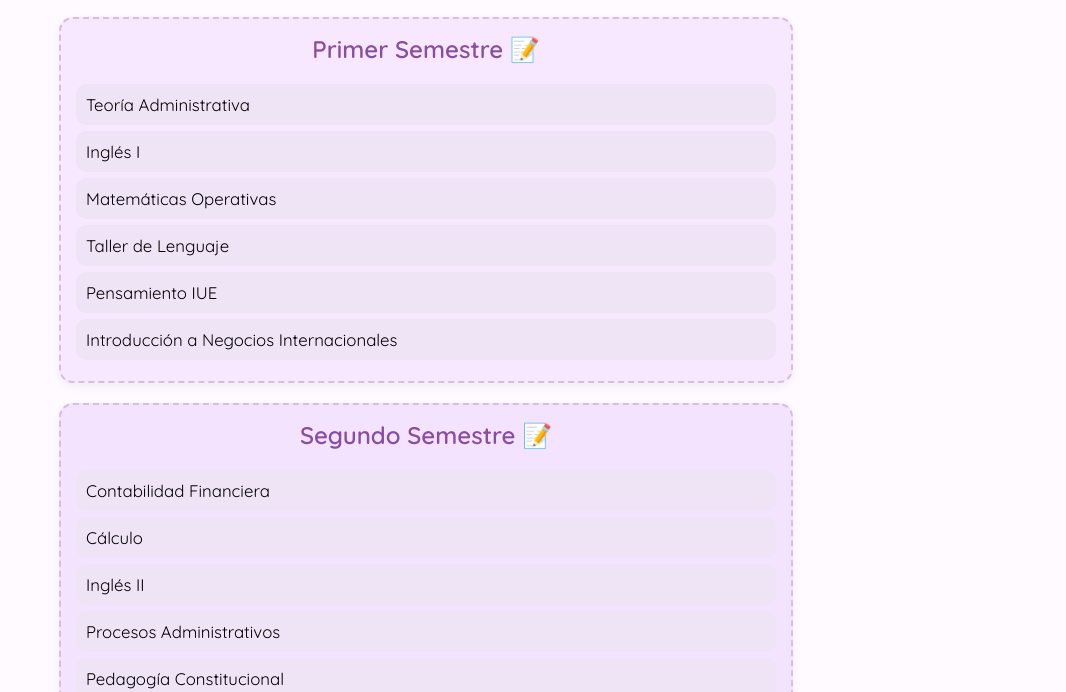
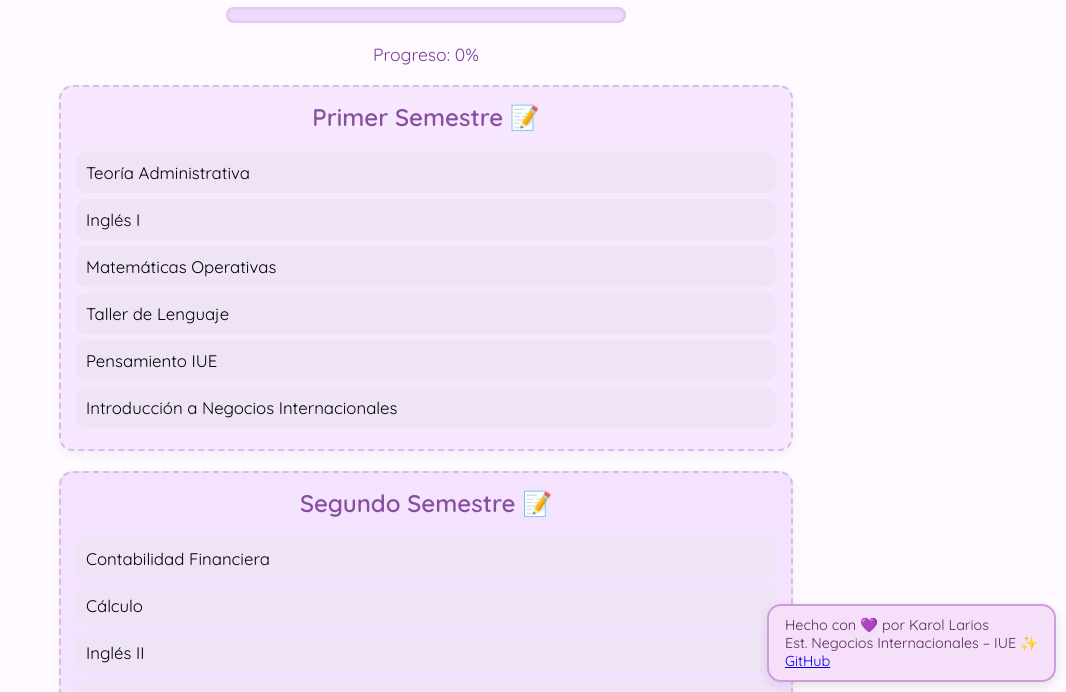
Before and after one commit to Yure0021/Pensum, a plain HTML site: page index.html in a window 1280 px wide. Shown: the part 108-800 px from the top of the page, without its empty margins (214-1280 px from the left). Drawn offline with Linux system fonts and the light colour scheme.

Commit message:
Update index.html

```diff
--- a/index.html
+++ b/index.html
@@ -9,6 +9,7 @@
       font-family: 'Quicksand', sans-serif;
       background-color: #fefaff;
       padding: 20px;
+      margin-bottom: 80px;
     }
     h1 {
       text-align: center;
@@ -54,12 +55,52 @@
       background-color: #d5f5e3 !important;
       color: #6e6e6e;
     }
+    #creditos {
+      position: fixed;
+      bottom: 10px;
+      right: 10px;
+      background: #f6dff8;
+      border: 2px solid #ce9ddc;
+      border-radius: 14px;
+      padding: 10px 16px;
+      box-shadow: 0 4px 12px rgba(0,0,0,0.1);
+      font-size: 0.9em;
+      color: #5a2961;
+      z-index: 9999;
+    }
+    #progreso {
+      text-align: center;
+      font-size: 1.1em;
+      margin-top: 10px;
+      color: #7d3c98;
+    }
+    #barraProgreso {
+      height: 16px;
+      width: 80%%;
+      max-width: 400px;
+      background-color: #f0d9ff;
+      border-radius: 10px;
+      overflow: hidden;
+      margin: 0 auto 20px auto;
+      box-shadow: inset 0 0 4px rgba(0,0,0,0.2);
+    }
+    #nivelProgreso {
+      height: 100%%;
+      background-color: #a569bd;
+      transition: width 0.5s;
+    }
   </style>
 </head>
 <body>
   <h1>Pensum Negocios Internacionales</h1>
-
+  <div id="barraProgreso"><div id="nivelProgreso"></div></div>
+  <div id="progreso">Progreso: 0%</div>
   <div id="contenedor"></div>
+  <div id="creditos">
+    Hecho con 💜 por Karol Larios<br>
+    Est. Negocios Internacionales – IUE ✨<br>
+    <a href="https://github.com/karollarios" target="_blank">GitHub</a>
+  </div>
 
   <script>
     const malla = {
@@ -141,7 +182,11 @@
     };
 
     const contenedor = document.getElementById("contenedor");
+    const progresoTexto = document.getElementById("progreso");
+    const barra = document.getElementById("nivelProgreso");
     const materiasVistas = JSON.parse(localStorage.getItem("materiasVistas") || "[]");
+    let totalMaterias = 0;
+    let vistas = 0;
 
     Object.entries(malla).forEach(([semestre, materias]) => {
       const bloque = document.createElement("div");
@@ -152,12 +197,14 @@
       bloque.appendChild(titulo);
 
       materias.forEach(nombre => {
+        totalMaterias++;
         const div = document.createElement("div");
         div.className = "materia";
         div.textContent = nombre;
 
         if (materiasVistas.includes(nombre)) {
           div.classList.add("vista");
+          vistas++;
         }
 
         div.onclick = () => {
@@ -165,10 +212,13 @@
           const index = materiasVistas.indexOf(nombre);
           if (index > -1) {
             materiasVistas.splice(index, 1);
+            vistas--;
           } else {
             materiasVistas.push(nombre);
+            vistas++;
           }
           localStorage.setItem("materiasVistas", JSON.stringify(materiasVistas));
+          actualizarProgreso();
         };
 
         bloque.appendChild(div);
@@ -176,6 +226,14 @@
 
       contenedor.appendChild(bloque);
     });
+
+    function actualizarProgreso() {
+      const porcentaje = Math.round((vistas / totalMaterias) * 100);
+      progresoTexto.textContent = `Progreso: ${porcentaje}%`;
+      barra.style.width = `${porcentaje}%`;
+    }
+
+    actualizarProgreso();
   </script>
 </body>
 </html>
```
